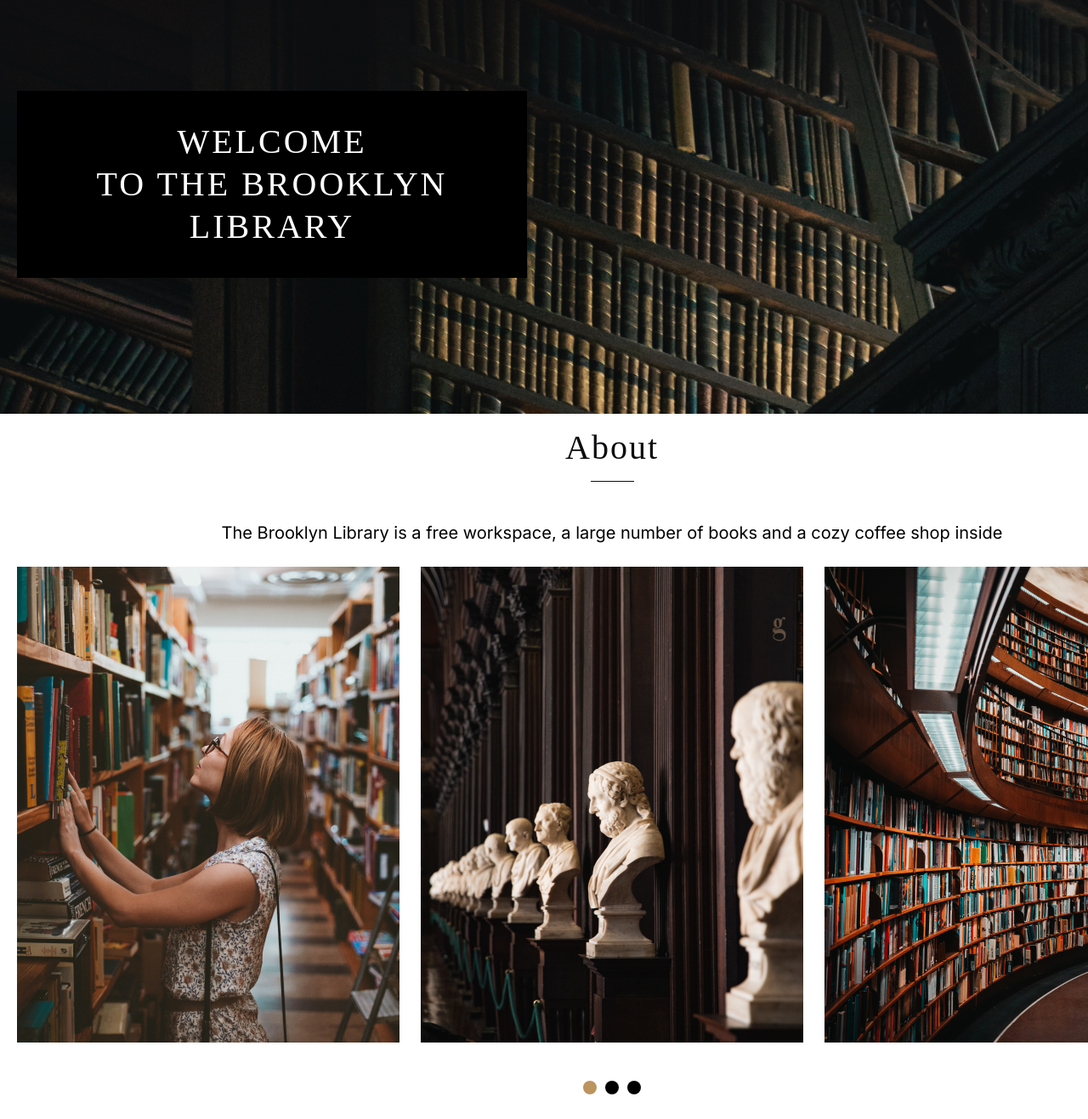
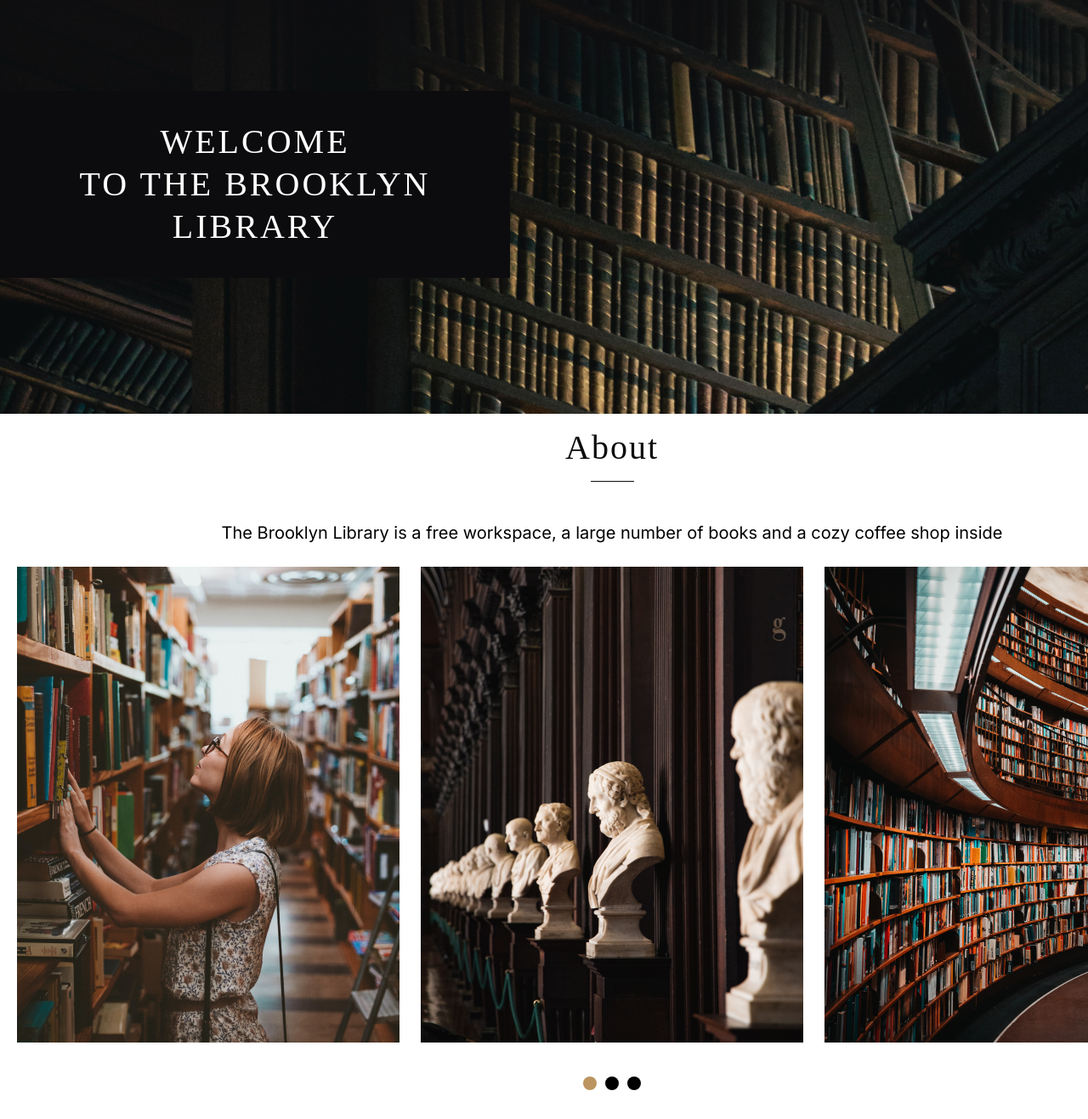
Before and after one commit to KseniyaKerzhner/library, a plain HTML site: page library/index.html in a window 1280 px wide. Shown: the part 203-1520 px from the top of the page at 85% size. Drawn offline with Linux system fonts and the light colour scheme; a web font is replaced by a local one.

Commit message:
fix: fixed pixelperfect

```diff
--- a/library/index.html
+++ b/library/index.html
@@ -212,7 +212,7 @@
 
               <div class="lib-dir">
                 <p class="director">Library Director:</p>
-                <p class="title-contacts"><a href="mailto: AmandaHirst@gmail.com">Amanda Hirst</a></p>
+                <p ><a href="mailto: AmandaHirst@gmail.com" class="title-contacts">Amanda Hirst</a></p>
               </div>
             </div>
           </div>
@@ -267,7 +267,7 @@
       <div class="footer-info">
         <a href="https://goo.gl/maps/tcHuwhY5uMgAgnEc9" target="_blank">
 					286 Cadman Plaza, New York, NY 11238, United States</a>
-        <p>Mon - Fri 08:00 am - 07:00 pm</p>
+        <p>Mon - Fri <br>08:00 am - 07:00 pm</p>
 
 					<ul class="social-media">
 						<li><a href="#"><img src="assets/svg/u_twitter-alt.svg" alt="logo-twitter"></a></li>
@@ -275,12 +275,12 @@
 						<li><a href="#"><img src="assets/svg/u_facebook-f.svg" alt="logo-facebook"></a></li>
 					</ul>
 
-        <p>Sat - Sun 10:00 am - 06:00 pm</p>
+        <p>Sat - Sun <br>10:00 am - 06:00 pm</p>
       </div>
       <div class="footer-rss">
         <p>2023</p>
         <a href="https://rs.school/js-stage0/" target="_blank">The Rolling Scopes School</aф>
-        <a href="https://github.com/KseniyaKerzhner" target="_blank">KseniayKerzhner</a>
+        <a href="https://github.com/KseniyaKerzhner" target="_blank">Kseniya<br>Kerzhner</a>
       </div>
     </footer>
   </body>
--- a/library/styles.css
+++ b/library/styles.css
@@ -120,6 +120,7 @@ h2:after {
   background-image: url(assets/png/welcome.png);
   background-repeat: no-repeat;
   padding-top: 220px;
+	padding-left: 0;
 }
 
 .border-text {
@@ -129,7 +130,7 @@ h2:after {
   padding: 35px 40px;
   justify-content: center;
   align-items: center;
-  background-color: #000;
+  background-color: #0C0C0E;
 }
 
 .welcome-text {
@@ -143,7 +144,7 @@ h2:after {
   letter-spacing: 3px;
   text-transform: uppercase;
 
-  background-color: #000;
+  background-color: #0C0C0E;;
   width: 520px;
 }
 /* ABOUT */
@@ -168,7 +169,7 @@ h2:after {
   display: flex;
   justify-content: center;
   left: 50%;
-  padding-top: 40px;
+  padding-top: 35px;
 }
 
 .border-dots {
@@ -681,6 +682,10 @@ input::placeholder {
   position: relative;
 }
 
+.footer-info p {
+	text-align: right;
+}
+
 .footer-info a,
 .footer-info a:active,
 .footer-info a:visited {
@@ -704,6 +709,7 @@ li a:hover {
 
 .social-media {
   display: flex;
+	align-items: center;
   gap: 15px;
 }
 
```
